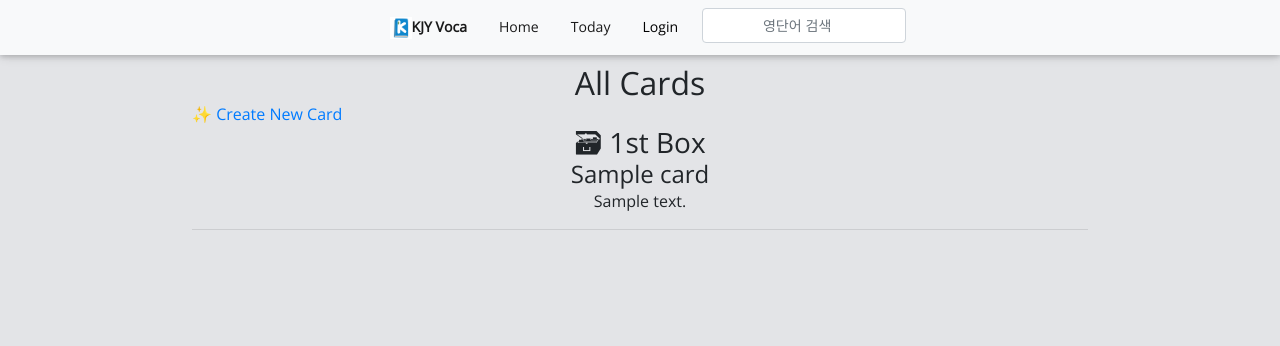
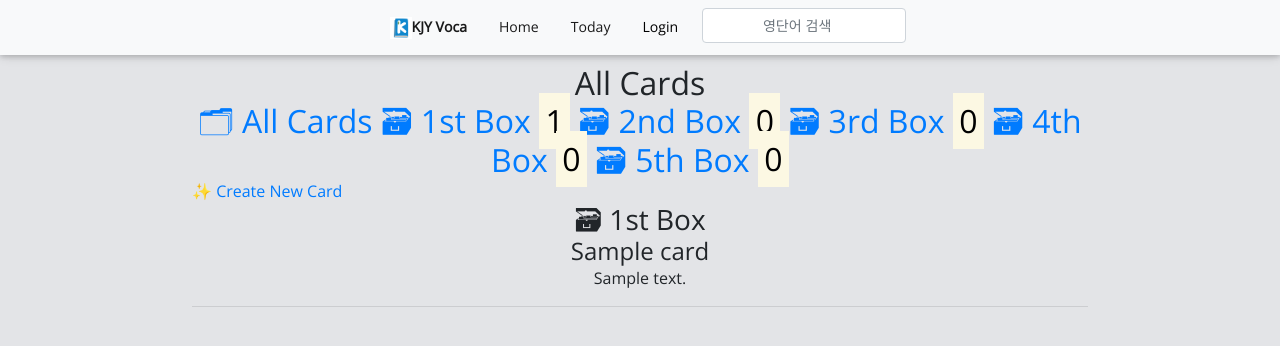
Before and after one commit to kjyoung1116/Django_voca_web, a Django app: page /reviewer/detail in a window 1280 px wide. Shown: the top 346 px of the page. Run offline with Django 4.2, Linux system fonts and the light colour scheme; tables that the repository leaves empty hold one stand-in row (values such as "Sample post"); some libraries are stand-ins or nearby versions.

Commit message:
fifth commit

```diff
--- a/reviewer/forms.py
+++ b/reviewer/forms.py
@@ -20,3 +20,9 @@ class CreateReviewSettingsForm(forms.ModelForm):
             'reviewing_intensity':'복습 강도',
             'purpose':'학습 목적'
         }
+
+
+
+class CardCheckForm(forms.Form):
+    card_id = forms.IntegerField(required=True)
+    knowing_level = forms.IntegerField(required=True)
--- a/reviewer/models.py
+++ b/reviewer/models.py
@@ -1,3 +1,4 @@
+from hashlib import new
 from django.db import models
 from platformdirs import user_cache_dir
 from django.contrib.auth.models import User as user_model
@@ -79,3 +80,13 @@ class Card(models.Model):
 
     def __str__(self):
         return self.question
+
+
+    def move(self, knowing_level):
+        new_box = int(self.box) + int(knowing_level)
+
+        if new_box in BOXES:
+            self.box = new_box
+            self.save()
+
+        return self
--- /dev/null
+++ b/reviewer/templatetags/cards_tags.py
@@ -0,0 +1,17 @@
+from django import template
+
+from reviewer.models import BOXES, Card
+
+register = template.Library()
+
+@register.inclusion_tag("../templates/reviewer_box_links.html")
+def boxes_as_links():
+    boxes = []
+    for box_num in BOXES:
+        card_count = Card.objects.filter(box=box_num).count()
+        boxes.append({
+            "number": box_num,
+            "card_count": card_count,
+        })
+
+    return {"boxes": boxes}
--- a/reviewer/urls.py
+++ b/reviewer/urls.py
@@ -11,4 +11,5 @@ urlpatterns = [
     path("detail",views.reviewer_detail.as_view(),name="reviewer_detail"),
     path("new_card",views.new_card.as_view(),name="new_card"),
     path("update_card/<int:pk>",views.update_card.as_view(),name="update_card"),
+    path("box/<int:box_num>", views.box_view.as_view(),name="box"),
 ]
--- a/reviewer/views.py
+++ b/reviewer/views.py
@@ -1,5 +1,5 @@
 from msilib import CreateRecord
-from django.shortcuts import get_object_or_404, render
+from django.shortcuts import get_object_or_404, render, redirect
 from django.contrib.auth.models import User as user_model
 from soupsieve import select
 from reviewer.forms import CreateReviewSettingsForm
@@ -7,6 +7,8 @@ from .models import review_settings, Card
 import pandas as pd
 from django.views.generic import (ListView,CreateView,UpdateView,)
 from django.urls import reverse_lazy
+from .forms import CardCheckForm
+
 # Create your views here.
 def index(request):
     return render(request, '../templates/reviewer.html')
@@ -59,3 +61,25 @@ class new_card(CreateView):
 class update_card(new_card, UpdateView):
     success_url = reverse_lazy("reviewer:reviewer_detail")
     template_name = 'reviewer_update_card.html'
+
+
+class box_view(reviewer_detail):
+    template_name = "reviewer_box.html"
+    form_class = CardCheckForm
+    def get_queryset(self):
+        return Card.objects.filter(box=self.kwargs["box_num"])
+
+    def get_context_data(self, **kwargs):
+        context = super().get_context_data(**kwargs)
+        context["box_number"] = self.kwargs["box_num"]
+        if self.object_list:
+            context["check_card"] = self.object_list
+        return context
+
+    def post(self, request, *args, **kwargs):
+        form = self.form_class(request.POST)
+        if form.is_valid():
+            card = get_object_or_404(Card, id=form.cleaned_data["card_id"])
+            card.move(form.cleaned_data["knowing_level"])
+
+        return redirect(request.META.get("HTTP_REFERER"))
--- /dev/null
+++ b/templates/reviewer_box_links.html
@@ -0,0 +1,7 @@
+{% load humanize %}
+
+{% for box in boxes %}
+    <a href="{% url 'reviewer:box' box_num=box.number %}">
+        🗃 {{ box.number | ordinal }} Box <mark>{{ box.card_count }}</mark>
+    </a>
+{% endfor %}
--- a/templates/reviewer_detail.html
+++ b/templates/reviewer_detail.html
@@ -4,6 +4,7 @@
 {% block content %}
     <h2>
         All Cards
+        {% include "reviewer_navigation.html" %}
     </h2>
     <a href="{% url 'reviewer:new_card' %}" role="button">
         ✨ Create New Card
--- a/templates/reviewer_detail2.html
+++ b/templates/reviewer_detail2.html
@@ -1,5 +1,17 @@
-<article>
+<article> <!-- card.html -->
     <h4>{{ card.question }}</h4>
+    {% if not check_card %}
     <p>{{ card.answer }}</p>
     <hr>
+    {% else %}
+        <details>
+            <summary>Reveal Answer</summary>
+            <p>{{ card.answer }}</p>
+        </details>
+        <hr>
+        {% include "reviewer_check_form.html" with knowing_level=1 %}
+        {% include "reviewer_check_form.html" with knowing_level=2 %}
+        {% include "reviewer_check_form.html" with knowing_level=3 %}
+        {% include "reviewer_check_form.html" with knowing_level=4 %}
+    {% endif %}
  </article>
--- /dev/null
+++ b/templates/reviewer_navigation.html
@@ -0,0 +1,6 @@
+{% load cards_tags %}
+
+<nav>
+    <a href="{% url 'reviewer:reviewer_detail' %}">🗂 All Cards</a>
+    {% boxes_as_links %}
+</nav>
--- a/templates/reviewer_new_card.html
+++ b/templates/reviewer_new_card.html
@@ -1,4 +1,3 @@
-
 
 {% extends "base.html" %}
 
```
Also changed, not shown: templates/reviewer_box.html (added, +12 -0 lines), templates/reviewer_check_form.html (added, +14 -0 lines), reviewer/templatetags/__init__.py (added), 1 other file.
